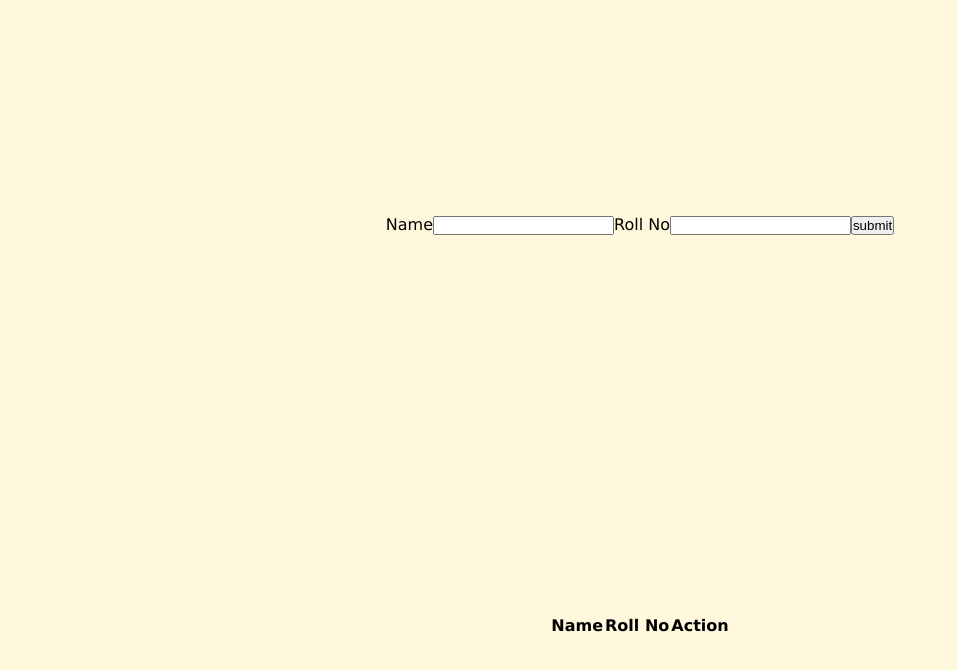
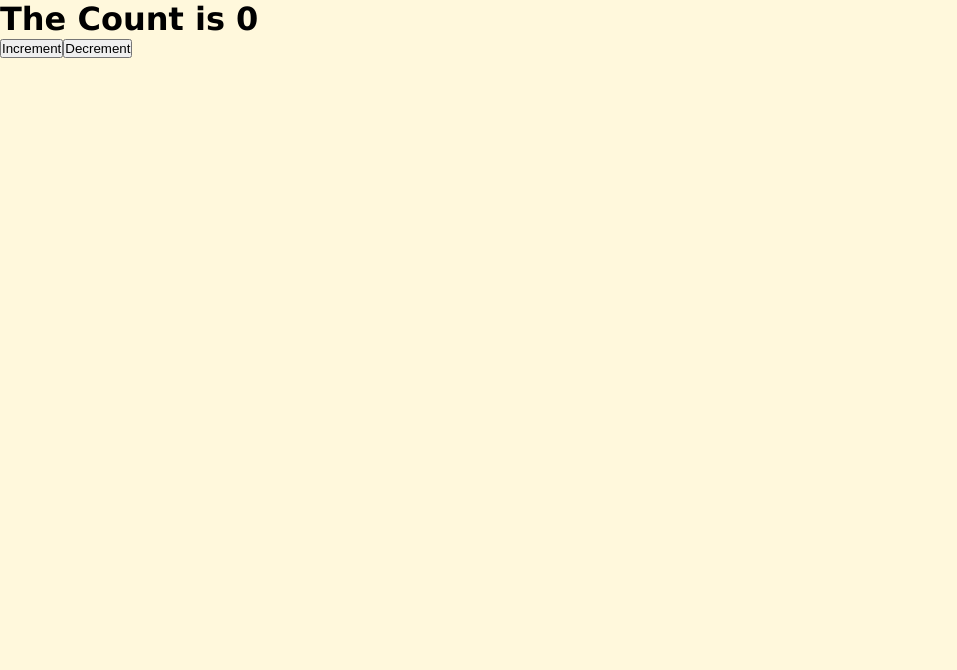
Before and after one commit to gdevakrishnan/reactpractice, a React (Create React App) app in the folder myapp/: page / in a window 1280 px wide. Shown: the top 670 px of the page, without its empty margins (0-957 px from the left). Built offline with nearby package versions, Linux system fonts and the light colour scheme.

Commit message:
useState hook was completed

```diff
--- a/myapp/src/assets/index.css
+++ b/myapp/src/assets/index.css
@@ -14,12 +14,3 @@
     background-color: cornsilk;
     overflow-x: hidden;
 }
-
-section {
-    height: auto;
-    min-height: 50vh;
-    padding-top: 50px;
-    display: flex;
-    justify-content: center;
-    align-items: center;
-}
--- a/myapp/src/components/App.js
+++ b/myapp/src/components/App.js
@@ -1,34 +1,36 @@
-import { Component } from "react"
-import Table from "./Table";
-import Form from "./Form";
+import { useState } from "react";
 
-class App extends Component {
-    state = {
-        charachters: []
+export default function App() {
+  const [Count, setCount] = useState(0);
+  const [Message, setMessage] = useState("");
+  const Increment = () => {
+    if (Count < 10) {
+      setCount(Count + 1);
+    } else {
+      setMessage("The maximum count is 10")
+      setTimeout(() => {
+        setMessage("")
+      }, 3200);
     }
+  }
 
-    render() {
-        const { charachters } = this.state;
+  const Decrement = () => {
+    if (Count > 0) {
+      setCount(Count - 1);
+    } else {
+      setMessage("The minimum count is 0")
+      setTimeout(() => {
+        setMessage("")
+      }, 3200);
+    }
+  }
 
-        let removeCharachter = (i) => {
-            const filteredCharachters = charachters.filter((charachters, index) => {
-                return (i !== index);
-            });
-
-            this.setState({ charachters: filteredCharachters });
-        }
-
-        let getCharachter = (newChar) => {
-            this.setState({charachters: [...this.state.charachters, newChar]});
-        }
-
-        return (
-            <>
-                <Form getCharachter = { getCharachter }/>
-                <Table removeCharachter={removeCharachter} charachtersData={charachters} />
-            </>
-        )
-    }
+  return (
+    <>
+      <h1>{`The Count is ${Count}`}</h1>
+      <button onClick={Increment}>Increment</button>
+      <button onClick={Decrement}>Decrement</button>
+      <p>{Message}</p>
+    </>
+  );
 }
-
-export default App;
--- a/myapp/src/components/Form.js
+++ /dev/null
@@ -1,56 +0,0 @@
-import { Component } from "react";
-
-class Form extends Component {
-
-    initialstate = {
-        Name: "",
-        Rollno: ""
-    }
-
-    state = this.initialstate;
-
-    render() {
-        const { getCharachter } = this.props;
-        const handleChange = (e) => {
-            let {name, value} = e.target;
-            this.setState({[name]: value});
-        }
-
-        const submitForm = (e) => {
-            // PrevenetDefault method is used to avoid reload the browser
-            e.preventDefault();
-            getCharachter(this.state);
-            this.setState(this.initialstate);
-        }
-
-        return (
-            <section>
-                <form>
-                    <label htmlFor="Name">Name</label>
-                    <input
-                        type="text"
-                        id="Name"
-                        name="Name"
-                        onChange={handleChange}
-                        value={this.state.Name}
-                        />
-                    <label htmlFor="Rollno">Roll No</label>
-                    <input
-                        type="text"
-                        id="Rollno"
-                        name="Rollno"
-                        onChange={handleChange}
-                        value={this.state.Rollno}
-                    />
-                    <input
-                        type="submit"
-                        value="submit"
-                        onClick={submitForm}
-                    />
-                </form>
-            </section>
-        )
-    }
-}
-
-export default Form;
--- a/myapp/src/components/Table.js
+++ /dev/null
@@ -1,49 +0,0 @@
-import { Component } from "react";
-
-let Theader = () => {
-    return (
-        <thead>
-            <tr key={"Theader"}>
-                <td key={"Name"} style={{ fontWeight: "bold" }}>Name</td>
-                <td key={"Rollno"} style={{ fontWeight: "bold" }}>Roll No</td>
-                <td key={"Action"} style={{ fontWeight: "bold" }}>Action</td>
-            </tr>
-        </thead>
-    )
-}
-
-let Tdescription = (props) => {
-    const { charachtersData, removeCharachter } = props
-    const charachterTableTemplate = charachtersData.map((charachter, index) => {
-        return (
-            <tr key={index}>
-                <td>{charachter.Name}</td>
-                <td>{charachter.Rollno}</td>
-                <td><button onClick={() => removeCharachter(index)}>Delete</button></td>
-            </tr>
-        )
-    })
-
-    return (
-        <tbody>
-            {charachterTableTemplate}
-        </tbody>
-    )
-}
-
-class Table extends Component {
-    render() {
-        const { charachtersData, removeCharachter } = this.props;
-
-        return (
-            <section>
-                <table>
-                    <Theader />
-                    <Tdescription removeCharachter={removeCharachter} charachtersData={charachtersData} />
-                </table>
-            </section>
-        )
-    }
-}
-
-export default Table;
```
